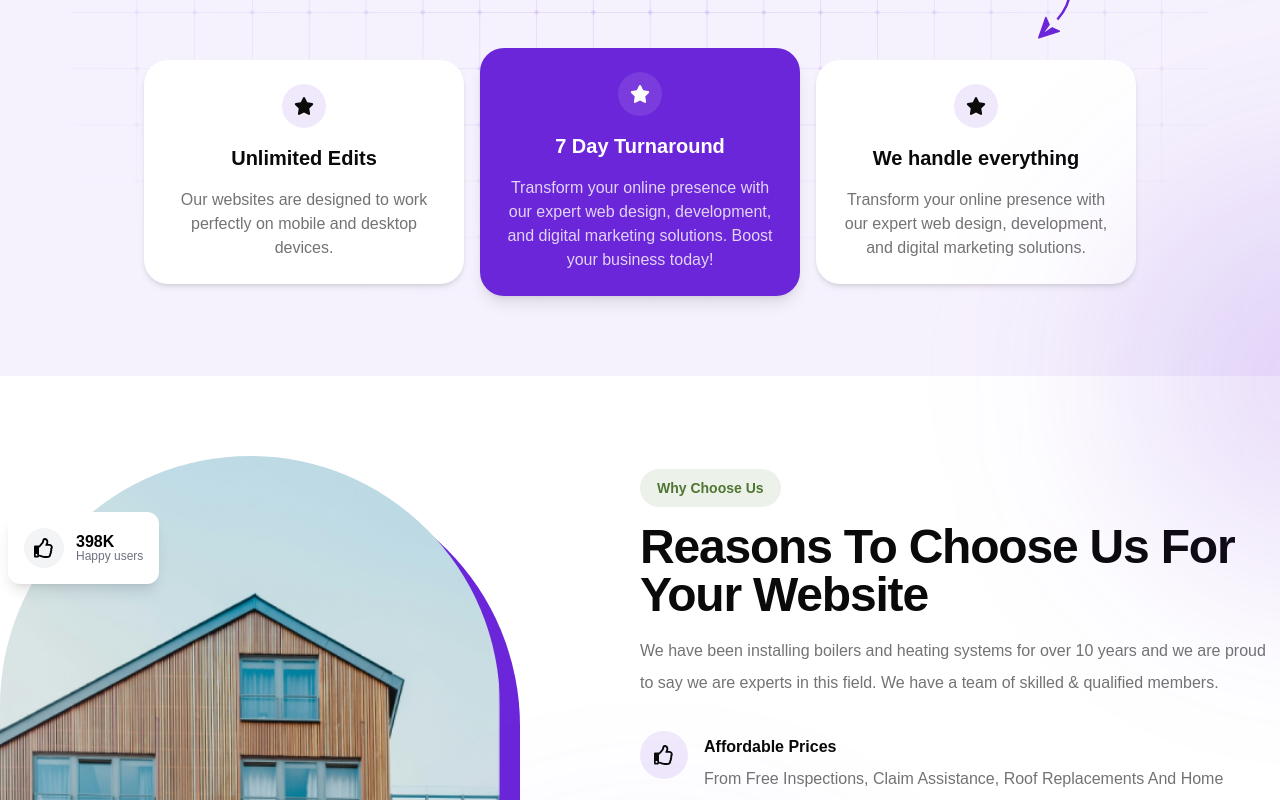
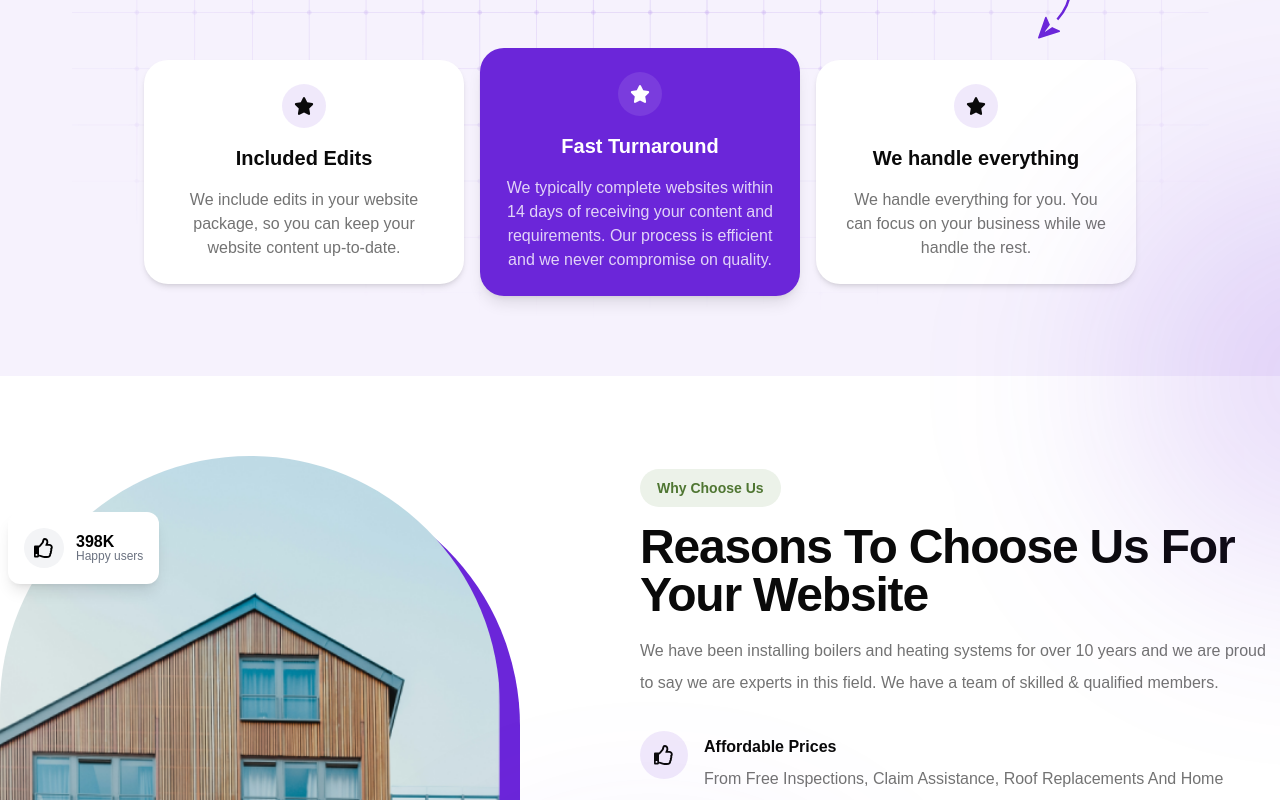
Before and after one commit to mattyleggy/gosignal, a Next.js app: page / in a window 1280 px wide. Shown: the part 1040-1840 px from the top of the page. Built offline with nearby package versions, Linux system fonts and the light colour scheme.

Commit message:
content: update wording on about products

```diff
--- a/components/global/footer.tsx
+++ b/components/global/footer.tsx
@@ -42,7 +42,7 @@ export function Footer({ hasCta = false }: FooterProps) {
                     <div className="space-y-4">
                         <Logo size={200} />
                         <p className="text-muted-foreground">
-                            Give your business the green light it needs
+                        We give your business the <span className="font-bold">go signal</span> to get online and start bringing in customers.
                         </p>
                         <div className="flex gap-4">
                             {socialLinks.map((social, index) => (
--- a/components/sections/faq.tsx
+++ b/components/sections/faq.tsx
@@ -25,7 +25,7 @@ const faqs = [
     },
     {
         question: "How Long Does It Take For Me To Get A Website Up And Running?",
-        answer: "We typically complete websites within 7 days of receiving your content and requirements.",
+        answer: "We typically complete websites within 14 days of receiving your content and requirements.",
     },
     {
         question: "Can I Talk To Someone In Australia?",
--- a/components/sections/key-features.tsx
+++ b/components/sections/key-features.tsx
@@ -30,24 +30,24 @@ export default function KeyFeatures() {
 
     const features = [
         {
-            title: "Unlimited Edits",
+            title: "Included Edits",
             icon: FaStarIcon,
             description:
-                "Our websites are designed to work perfectly on mobile and desktop devices.",
+                "We include edits in your website package, so you can keep your website content up-to-date.",
             variant: "default",
         },
         {
-            title: "7 Day Turnaround",
+            title: "Fast Turnaround",
             icon: FaStarIcon,
             description:
-                "Transform your online presence with our expert web design, development, and digital marketing solutions. Boost your business today!",
+                "We typically complete websites within 14 days of receiving your content and requirements. Our process is efficient and we never compromise on quality.",
             variant: "featured",
         },
         {
             title: "We handle everything",
             icon: FaStarIcon,
             description:
-                "Transform your online presence with our expert web design, development, and digital marketing solutions.",
+                "We handle everything for you. You can focus on your business while we handle the rest.",
             variant: "default",
         },
     ];
```
